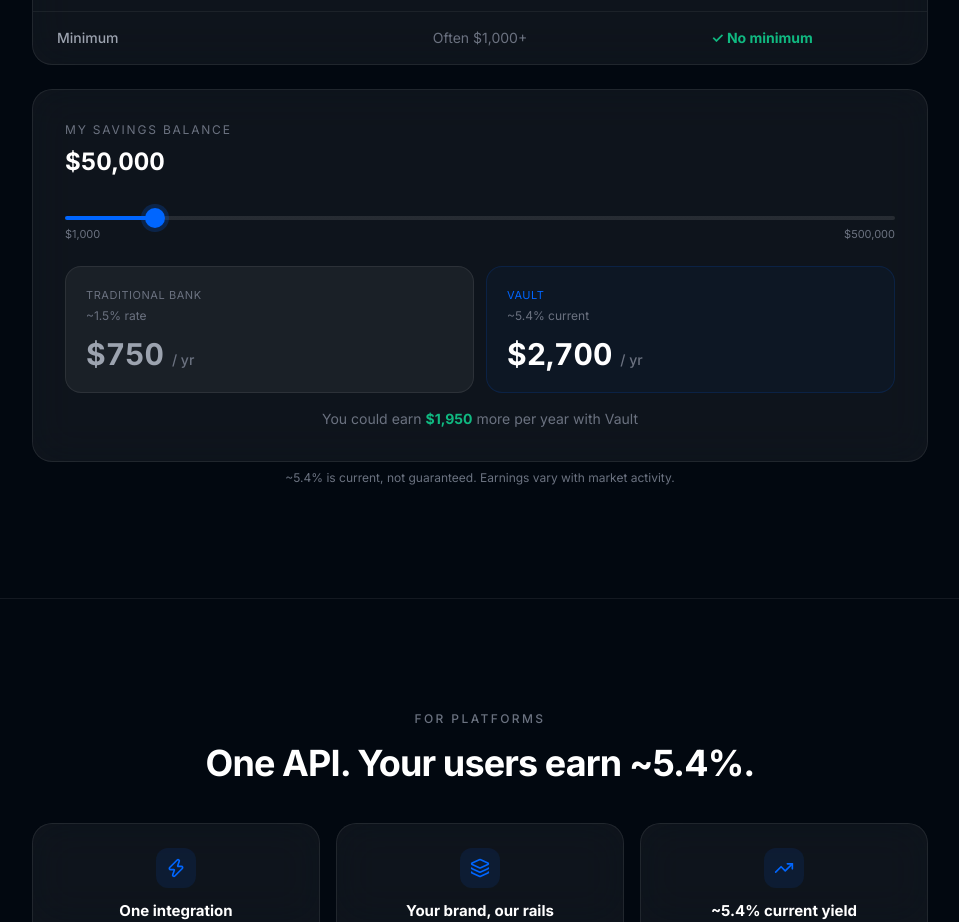
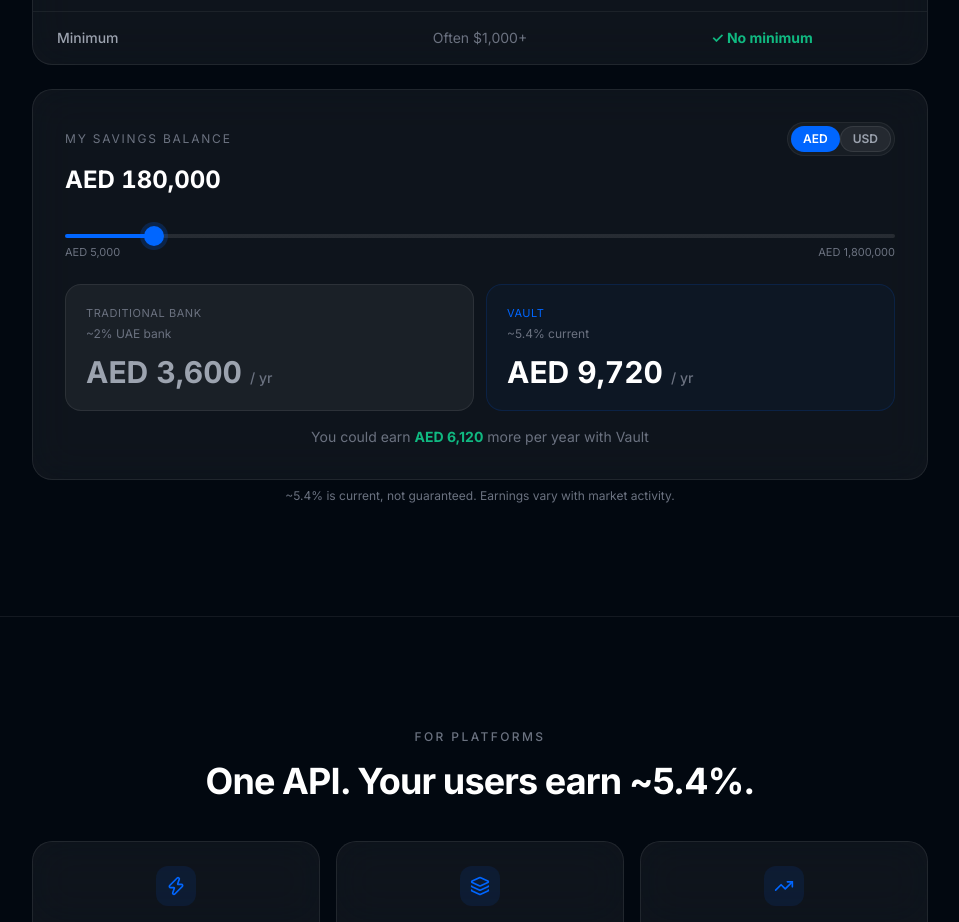
Before and after one commit to ZeroTimeDrift/vlt-landing, a Next.js app: page / in a window 1280 px wide. Shown: the part 2320-3242 px from the top of the page, without its empty margins (160-1119 px from the left). Built offline with nearby package versions, Linux system fonts and the light colour scheme.

Commit message:
feat: add AED/USD currency toggle to savings calculator
Default to AED (UAE primary market). Toggle switches slider range,
default balance, bank rate label, and currency prefix. AED defaults:
180K balance, 5K-1.8M range, 2% UAE bank rate.

Co-Authored-By: Paperclip <noreply@paperclip.ing>

```diff
--- a/app/_components/client-home.tsx
+++ b/app/_components/client-home.tsx
@@ -98,14 +98,20 @@
 }
 
 // ── Savings Calculator ────────────────────────────────────────────────────────
+const CURRENCY_CONFIG = {
+  AED: { prefix: "AED ", min: 5000, max: 1800000, step: 5000, defaultVal: 180000, bankRate: 0.02, bankLabel: "~2% UAE bank" },
+  USD: { prefix: "$", min: 1000, max: 500000, step: 1000, defaultVal: 50000, bankRate: 0.015, bankLabel: "~1.5% rate" },
+} as const;
+
 function SavingsCalculator() {
-  const [balance, setBalance] = useState(50000);
+  const [currency, setCurrency] = useState<"AED" | "USD">("AED");
+  const cfg = CURRENCY_CONFIG[currency];
+  const [balance, setBalance] = useState<number>(cfg.defaultVal);
   const [animatedVault, setAnimatedVault] = useState(0);
   const hasAnimated = useRef(false);
 
   const VAULT_RATE = 0.054;
-  const BANK_RATE = 0.015;
-  const bankEarnings = Math.round(balance * BANK_RATE);
+  const bankEarnings = Math.round(balance * cfg.bankRate);
   const vaultEarnings = Math.round(balance * VAULT_RATE);
   const delta = vaultEarnings - bankEarnings;
 
@@ -114,7 +120,7 @@
   useEffect(() => {
     if (hasAnimated.current) return;
     hasAnimated.current = true;
-    const target = Math.round(50000 * VAULT_RATE);
+    const target = Math.round(CURRENCY_CONFIG.AED.defaultVal * VAULT_RATE);
     const duration = 800;
     const start = performance.now();
     const tick = (now: number) => {
@@ -126,51 +132,78 @@
     requestAnimationFrame(tick);
   }, []);
 
-  const displayVault = hasAnimated.current && balance === 50000 ? animatedVault : vaultEarnings;
+  const handleCurrencyChange = (next: "AED" | "USD") => {
+    if (next === currency) return;
+    setCurrency(next);
+    setBalance(CURRENCY_CONFIG[next].defaultVal);
+  };
+
+  const isDefaultBalance = currency === "AED" && balance === CURRENCY_CONFIG.AED.defaultVal;
+  const displayVault = hasAnimated.current && isDefaultBalance ? animatedVault : vaultEarnings;
+  const sliderPct = ((balance - cfg.min) / (cfg.max - cfg.min)) * 100;
 
   return (
     <div className="vault-card p-6 sm:p-8 mt-6">
       <div className="mb-6">
-        <p className="text-xs text-vault-muted uppercase tracking-[0.15em] mb-2">My savings balance</p>
-        <p className="text-2xl font-bold text-vault-text tabular">${fmt(balance)}</p>
+        <div className="flex flex-wrap items-center justify-between gap-2 mb-2">
+          <p className="text-xs text-vault-muted uppercase tracking-[0.15em]">My savings balance</p>
+          <div className="flex rounded-full" style={{ background: "rgba(255,255,255,0.04)", border: "1px solid rgba(255,255,255,0.06)", padding: "3px" }}>
+            {(["AED", "USD"] as const).map((c) => (
+              <button
+                key={c}
+                onClick={() => handleCurrencyChange(c)}
+                className="text-xs font-semibold rounded-full transition-colors"
+                style={{
+                  padding: "4px 12px",
+                  background: currency === c ? "#0066FF" : "rgba(255,255,255,0.06)",
+                  color: currency === c ? "#FFFFFF" : "#9CA3AF",
+                  border: currency === c ? "none" : "1px solid rgba(255,255,255,0.08)",
+                }}
+              >
+                {c}
+              </button>
+            ))}
+          </div>
+        </div>
+        <p className="text-2xl font-bold text-vault-text tabular">{cfg.prefix}{fmt(balance)}</p>
       </div>
 
       <input
         type="range"
-        min={1000}
-        max={500000}
-        step={1000}
+        min={cfg.min}
+        max={cfg.max}
+        step={cfg.step}
         value={balance}
         onChange={(e) => setBalance(Number(e.target.value))}
         className="w-full h-1 rounded-full appearance-none cursor-pointer mb-1"
         style={{
-          background: `linear-gradient(to right, #0066FF ${((balance - 1000) / (500000 - 1000)) * 100}%, rgba(255,255,255,0.1) ${((balance - 1000) / (500000 - 1000)) * 100}%)`,
+          background: `linear-gradient(to right, #0066FF ${sliderPct}%, rgba(255,255,255,0.1) ${sliderPct}%)`,
         }}
       />
       <div className="flex justify-between text-[11px] text-vault-muted mb-6">
-        <span>$1,000</span>
-        <span>$500,000</span>
+        <span>{cfg.prefix}{fmt(cfg.min)}</span>
+        <span>{cfg.prefix}{fmt(cfg.max)}</span>
       </div>
 
       <div className="grid grid-cols-1 gap-3 sm:grid-cols-2">
         <div className="rounded-2xl p-5" style={{ background: "rgba(255,255,255,0.05)", border: "1px solid rgba(255,255,255,0.08)" }}>
           <p className="text-[11px] text-vault-muted uppercase tracking-wider">Traditional bank</p>
-          <p className="text-xs text-vault-muted mt-1">~1.5% rate</p>
+          <p className="text-xs text-vault-muted mt-1">{cfg.bankLabel}</p>
           <p className="text-3xl font-bold tabular text-vault-text-dim mt-3">
-            ${fmt(bankEarnings)} <span className="text-sm font-medium text-vault-muted">/ yr</span>
+            {cfg.prefix}{fmt(bankEarnings)} <span className="text-sm font-medium text-vault-muted">/ yr</span>
           </p>
         </div>
         <div className="rounded-2xl p-5" style={{ background: "rgba(0,102,255,0.04)", border: "1px solid rgba(0,102,255,0.15)" }}>
           <p className="text-[11px] text-vault-accent uppercase tracking-wider">Vault</p>
           <p className="text-xs text-vault-muted mt-1">~5.4% current</p>
           <p className="text-3xl font-bold tabular text-vault-text mt-3">
-            ${fmt(balance === 50000 ? displayVault : vaultEarnings)} <span className="text-sm font-medium text-vault-muted">/ yr</span>
+            {cfg.prefix}{fmt(isDefaultBalance ? displayVault : vaultEarnings)} <span className="text-sm font-medium text-vault-muted">/ yr</span>
           </p>
         </div>
       </div>
 
       <p className="mt-4 text-center text-sm text-vault-muted">
-        You could earn <span className="font-bold" style={{ color: "#10B981" }}>${fmt(delta)}</span> more per year with Vault
+        You could earn <span className="font-bold" style={{ color: "#10B981" }}>{cfg.prefix}{fmt(delta)}</span> more per year with Vault
       </p>
     </div>
   );
```
